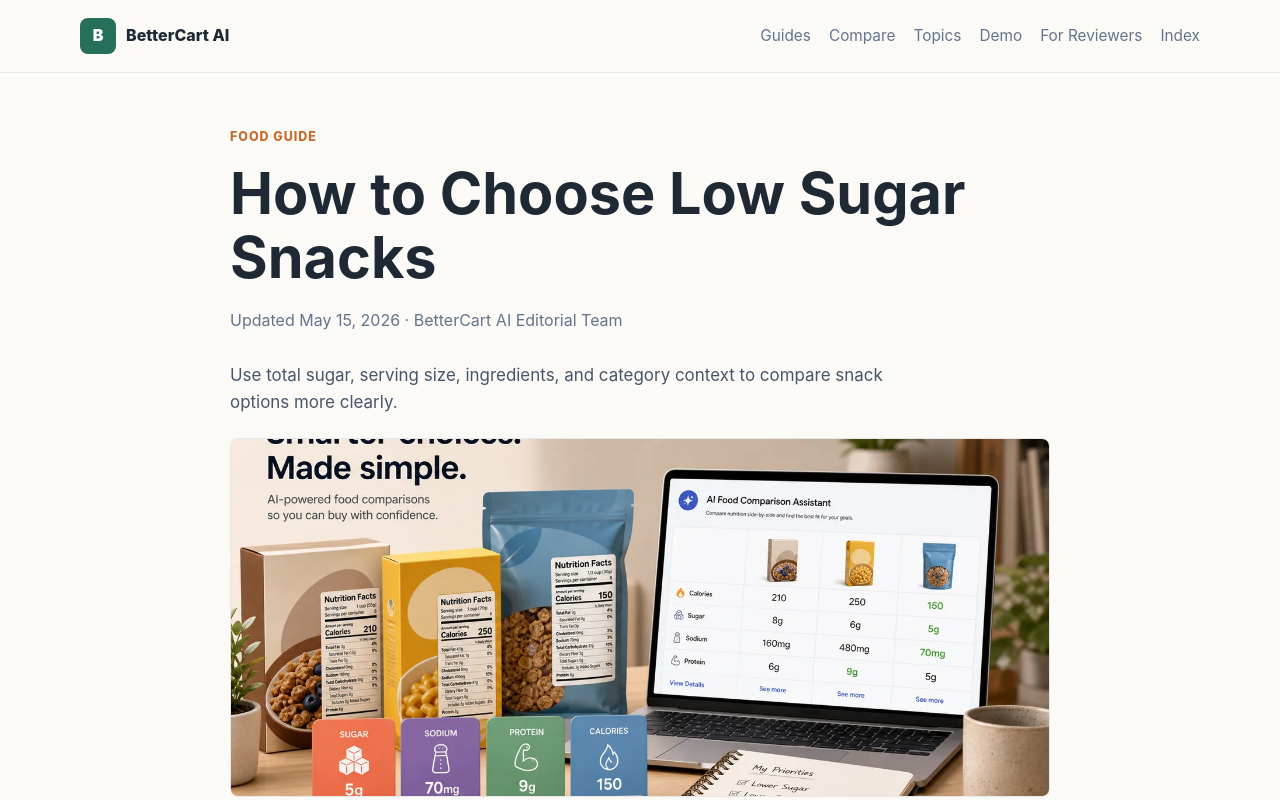
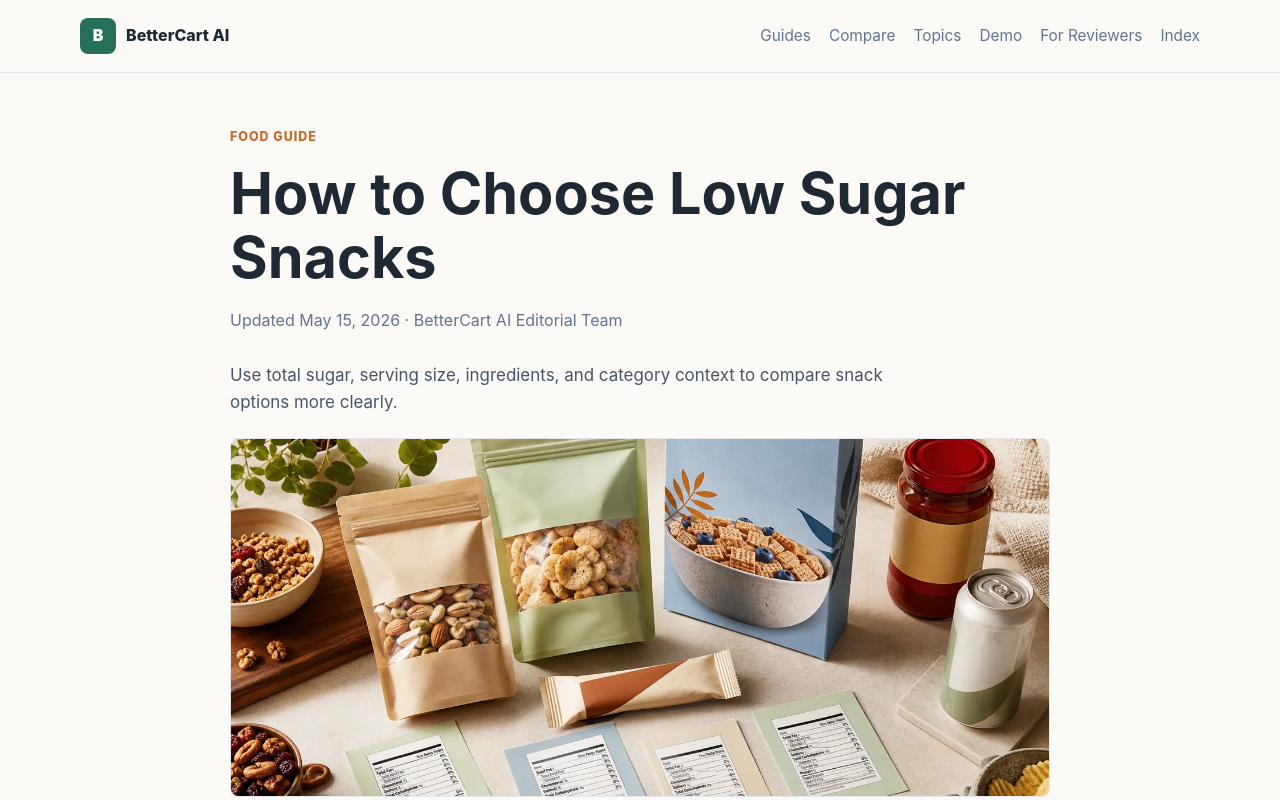
Before and after one commit to Astalos11/bettercart-ai-approval-site, a Next.js app: page /guides/how-to-choose-low-sugar-snacks in a window 1280 px wide. Shown: the top 800 px of the page. Built offline with nearby package versions, Linux system fonts and the light colour scheme; no server answers.

Commit message:
Add guide flatlay image asset

```diff
--- a/app/guides/[slug]/page.jsx
+++ b/app/guides/[slug]/page.jsx
@@ -55,8 +55,8 @@ export default function GuidePage({ params }) {
       <p className="lead">{guide.excerpt}</p>
       <img
         className="article-visual"
-        src="/images/food-comparison-visual-v2.webp"
-        alt="Packaged food labels and comparison cards used as a visual guide example"
+        src="/images/packaged-food-guide-flatlay.webp"
+        alt="Unbranded packaged foods and nutrition label cards used as a guide example"
       />
       {guide.checklist?.length ? (
         <div className="callout">
--- a/app/guides/page.jsx
+++ b/app/guides/page.jsx
@@ -19,8 +19,8 @@ export default function GuidesIndexPage() {
         </div>
         <div className="index-visual-hero">
           <img
-            src="/images/food-comparison-visual-v2.webp"
-            alt="Packaged food comparison workspace with nutrition label cards"
+            src="/images/packaged-food-guide-flatlay.webp"
+            alt="Unbranded packaged foods arranged with nutrition label cards"
           />
           <div>
             <strong>Read the label faster</strong>
```
Also changed, not shown: public/images/packaged-food-guide-flatlay.webp (added).
